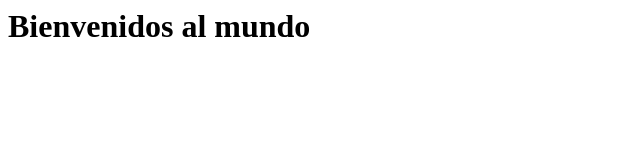
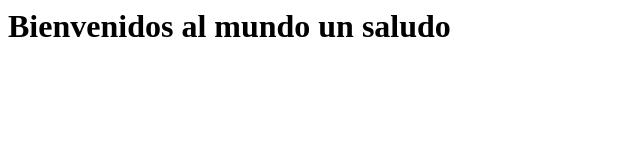
Before and after one commit to andycampusdual/infra_resources, a plain HTML site: page modulo_ecs/index.html in a window 1280 px wide. Shown: the whole page, without its empty margins (0-640 px from the left). Drawn offline with Linux system fonts and the light colour scheme.

Commit message:
feat(ecs): Update index.html

```diff
--- a/modulo_ecs/index.html
+++ b/modulo_ecs/index.html
@@ -1 +1 @@
-<h1>Bienvenidos al mundo</h1>
+<h1>Bienvenidos al mundo un saludo</h1>
```
